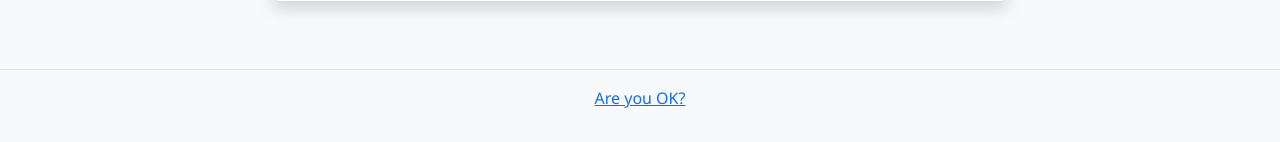
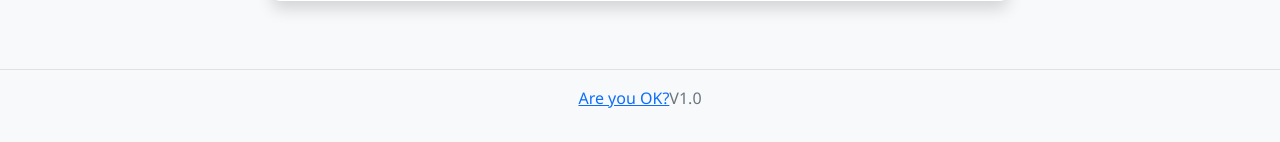
Before and after one commit to Are-You-OK-DEV/are-you-ok, a Flask app: page /diary/new in a window 1280 px wide. Shown: the part 766-908 px from the top of the page. Run offline with Flask 3, Linux system fonts and the light colour scheme; the visitor is signed in with stand-in values (Sample User, id 1); data that the repository does not hold is empty.

Commit message:
添加版本信息

```diff
--- a/app/templates/base.html
+++ b/app/templates/base.html
@@ -66,7 +66,7 @@
 
     <footer class="bg-light py-3 mt-5">
         <div class="container text-center text-muted">
-            <p><a href="https://github.com/xhdndmm/are-you-ok">Are you OK?</a></p>
+            <p><a href="https://github.com/xhdndmm/are-you-ok">Are you OK?</a>V1.0</p>
         </div>
     </footer>
 
```
Also changed, not shown: README.md.
